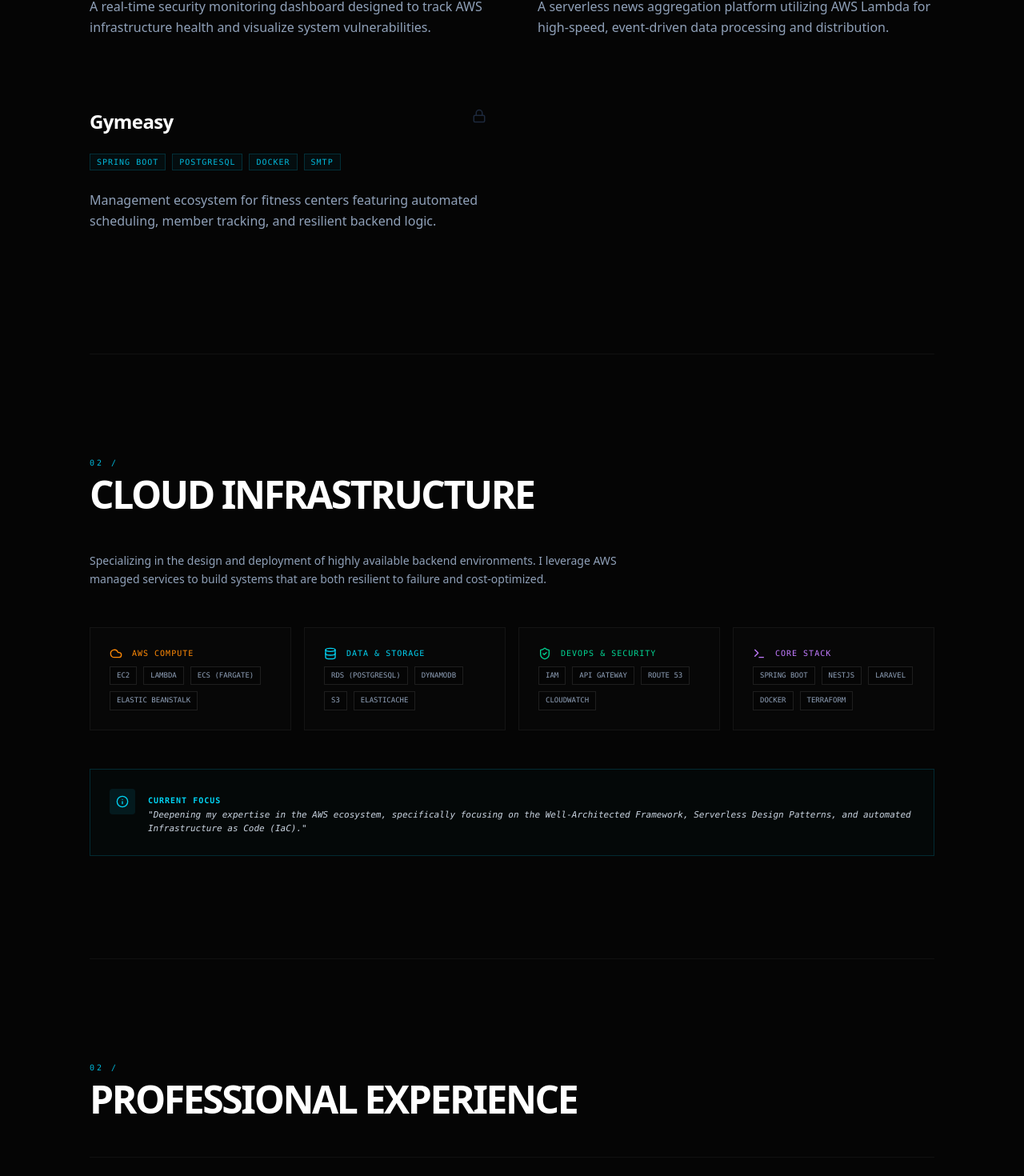
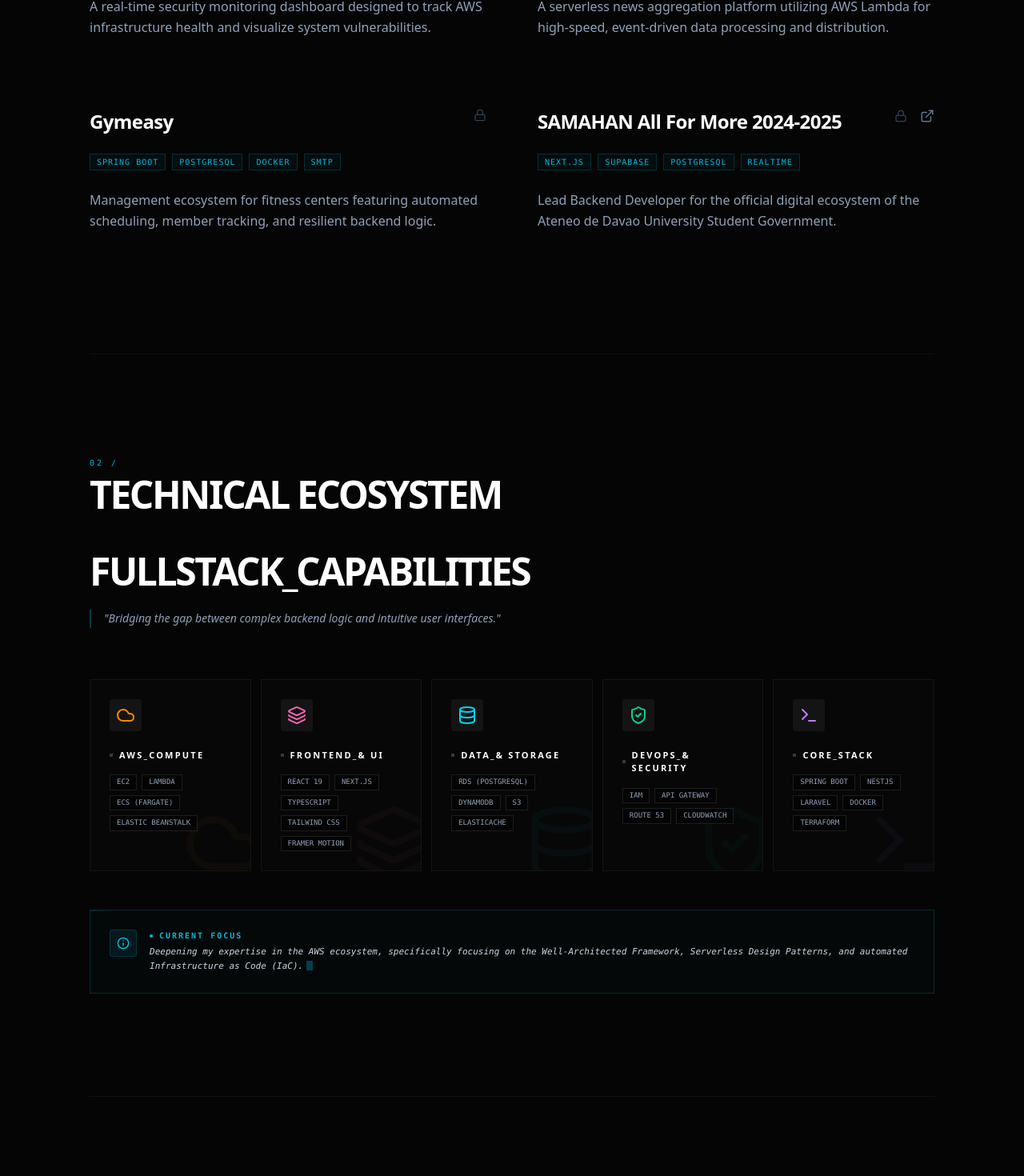
Before and after one commit to SaaammmyyyS/personal-website, a React (Vite) app: page / in a window 1280 px wide. Shown: the part 1114-2584 px from the top of the page at 80% size. Built offline with nearby package versions, Linux system fonts and the light colour scheme.

Commit message:
feat: pivot to Fullstack role and implement advanced UI animations

```diff
--- a/src/App.jsx
+++ b/src/App.jsx
@@ -7,17 +7,14 @@ import TechnicalHeader from './components/TechnicalHeader';
 import Hero from './components/Hero';
 import ProjectCard from './components/ProjectCard';
 import SectionLabel from './components/SectionLabel';
-import TechnicalSpecs from './components/TechnicalSpecs';
-import CareerSection from './components/CareerSection';
+import TechnicalSpecs from './components/TechnicalSpecs'; // This is now the combined component
 import ContactSection from './components/ContactSection';
 import Footer from './components/Footer';
 import ProjectModal from './components/ProjectModal';
-import CareerModal from './components/CareerModal';
-import AITerminal from './components/AITerminal'; // New Component
+import AITerminal from './components/AITerminal';
 
 function App() {
   const [selectedProject, setSelectedProject] = useState(null);
-  const [selectedExp, setSelectedExp] = useState(null);
   const [formData, setFormData] = useState({ name: '', message: '' });
 
   return (
@@ -30,6 +27,7 @@ function App() {
         <main className="max-w-6xl mx-auto px-6 md:px-12 pt-20">
           <Hero />
 
+          {/* 01 / PROJECTS */}
           <section id="projects" className="py-32 border-t border-white/5">
             <SectionLabel number="01 /" text="Technical Prototypes" />
             <div className="grid grid-cols-1 md:grid-cols-2 gap-16 mt-12">
@@ -43,11 +41,6 @@ function App() {
 
           <TechnicalSpecs />
 
-          <section id="career" className="py-32 border-t border-white/5">
-            <SectionLabel number="02 /" text="Professional Experience" />
-            <CareerSection careerData={DATA.career} onSelect={setSelectedExp} />
-          </section>
-
           <ContactSection formData={formData} setFormData={setFormData} />
           <Footer />
         </main>
@@ -59,9 +52,6 @@ function App() {
         {selectedProject && (
           <ProjectModal project={selectedProject} onClose={() => setSelectedProject(null)} />
         )}
-        {selectedExp && (
-          <CareerModal experience={selectedExp} onClose={() => setSelectedExp(null)} />
-        )}
       </AnimatePresence>
     </div>
   );
--- a/src/components/ContactSection.jsx
+++ b/src/components/ContactSection.jsx
@@ -29,7 +29,7 @@ const ContactSection = ({ formData, setFormData }) => {
         <form className="space-y-10">
           <div className="space-y-4">
             <label className="text-[10px] font-mono text-cyan-500 uppercase tracking-[0.3em] flex items-center gap-2">
-              <Terminal size={12}/> User_Identity
+              <Terminal size={12}/> User
             </label>
             <input
               className="w-full bg-transparent border-b border-white/10 py-3 text-white focus:border-cyan-500 outline-none transition-colors font-mono"
@@ -41,7 +41,7 @@ const ContactSection = ({ formData, setFormData }) => {
 
           <div className="space-y-4">
             <label className="text-[10px] font-mono text-cyan-500 uppercase tracking-[0.3em] flex items-center gap-2">
-              <ShieldCheck size={12}/> Message_Payload
+              <ShieldCheck size={12}/> Message
             </label>
             <textarea
               rows="4"
--- a/src/components/ProjectCard.jsx
+++ b/src/components/ProjectCard.jsx
@@ -8,17 +8,34 @@ const ProjectCard = ({ title, subtitle, tags, link, github, isPrivate }) => {
         <h3 className="text-2xl font-bold tracking-tight text-white group-hover:text-cyan-400 transition-colors">
           {title}
         </h3>
-        <div className="flex gap-4 relative z-30 pointer-events-auto">
-          {github && (
-            <a href={github} target="_blank" rel="noreferrer" className="text-slate-500 hover:text-white transition-colors" onClick={(e) => e.stopPropagation()}>
+        <div className="flex gap-4 relative z-30 pointer-events-auto items-center">
+          {github && !isPrivate ? (
+            <a
+              href={github}
+              target="_blank"
+              rel="noreferrer"
+              className="text-slate-500 hover:text-white transition-colors"
+              onClick={(e) => e.stopPropagation()}
+            >
               <Github size={18} />
             </a>
+          ) : isPrivate && (
+            <div className="text-slate-700 cursor-not-allowed" title="Source code is private">
+              <Lock size={16} />
+            </div>
           )}
-          {!isPrivate ? (
-            <a href={link} target="_blank" rel="noreferrer" className="text-slate-500 hover:text-cyan-400 transition-colors" onClick={(e) => e.stopPropagation()}>
+
+          {link && link !== "#" && (
+            <a
+              href={link}
+              target="_blank"
+              rel="noreferrer"
+              className="text-slate-500 hover:text-cyan-400 transition-colors"
+              onClick={(e) => e.stopPropagation()}
+            >
               <ExternalLink size={18} />
             </a>
-          ) : <Lock size={18} className="text-slate-800" />}
+          )}
         </div>
       </div>
 
--- a/src/components/TechnicalSpecs.jsx
+++ b/src/components/TechnicalSpecs.jsx
@@ -1,71 +1,159 @@
 import React from 'react';
-import { Cloud, Database, ShieldCheck, Terminal, Info } from 'lucide-react';
+import { motion } from 'framer-motion';
+import { Cloud, Database, ShieldCheck, Terminal, Info, Layers } from 'lucide-react';
 import SectionLabel from './SectionLabel';
 import { DATA } from '../constants/data';
 
 const iconMap = {
-  cloud: Cloud,
-  database: Database,
-  shield: ShieldCheck,
-  terminal: Terminal
+  cloud: <Cloud size={24} className="text-orange-400" />,
+  database: <Database size={24} className="text-cyan-400" />,
+  shield: <ShieldCheck size={24} className="text-emerald-400" />,
+  terminal: <Terminal size={24} className="text-purple-400" />,
+  layers: <Layers size={24} className="text-pink-400" />
 };
 
-const TechGroup = ({ title, iconName, iconColor, tags }) => {
-  const Icon = iconMap[iconName] || Terminal;
+const TechGroup = ({ title, iconName, tags, index }) => {
+  const IconComponent = iconMap[iconName] || <Terminal size={24} />;
+
   return (
-    <div className="space-y-4 p-6 border border-white/5 bg-white/[0.01] hover:bg-white/[0.03] transition-all group">
-      <div className={`flex items-center gap-3 font-mono text-[10px] ${iconColor} tracking-widest uppercase mb-2`}>
-        <Icon size={16} className="group-hover:scale-110 transition-transform" /> {title}
+    <motion.div
+      initial={{ opacity: 0, y: 20 }}
+      whileInView={{ opacity: 1, y: 0 }}
+      whileHover={{ y: -5, transition: { duration: 0.2 } }}
+      transition={{ duration: 0.5, delay: index * 0.1 }}
+      viewport={{ once: true }}
+      className="group relative p-6 bg-white/[0.01] border border-white/5 hover:border-cyan-500/30 transition-all duration-500 overflow-hidden"
+    >
+      <div className="absolute top-0 left-0 w-2 h-2 border-t border-l border-cyan-500/0 group-hover:border-cyan-500/50 transition-all duration-500" />
+      <div className="absolute bottom-0 right-0 w-2 h-2 border-b border-r border-cyan-500/0 group-hover:border-cyan-500/50 transition-all duration-500" />
+
+      <motion.div
+        whileHover={{ scale: 1.1, rotate: 5 }}
+        className="absolute -right-4 -bottom-4 opacity-[0.03] group-hover:opacity-[0.08] transition-opacity pointer-events-none"
+      >
+        {React.cloneElement(IconComponent, { size: 100 })}
+      </motion.div>
+
+      <div className="relative z-10">
+        <motion.div
+          whileHover={{ rotate: [0, -10, 10, 0] }}
+          className="mb-4 inline-block p-2 bg-white/5 rounded-sm group-hover:bg-cyan-500/10 transition-colors"
+        >
+          {IconComponent}
+        </motion.div>
+
+        <h3 className="text-white font-bold text-[11px] mb-4 tracking-[0.2em] uppercase flex items-center gap-2">
+          <span className="w-1 h-1 bg-white/20 group-hover:bg-cyan-500 transition-colors" />
+          {title.replace(' ', '_')}
+        </h3>
+
+        <div className="flex flex-wrap gap-1.5">
+          {tags.map((tech, i) => (
+            <motion.span
+              key={tech}
+              initial={{ opacity: 0 }}
+              whileInView={{ opacity: 1 }}
+              transition={{ delay: (index * 0.1) + (i * 0.05) }}
+              className="px-2 py-0.5 border border-white/10 bg-black/40 text-[9px] font-mono text-slate-400 uppercase group-hover:text-cyan-400 group-hover:border-cyan-400/30 transition-all duration-300"
+            >
+              {tech}
+            </motion.span>
+          ))}
+        </div>
       </div>
-      <div className="flex flex-wrap gap-2">
-        {tags.map((tech) => (
-          <span key={tech} className="px-2 py-1 border border-white/10 bg-black/20 text-[9px] font-mono text-slate-400 uppercase group-hover:border-white/30 transition-colors">
-            {tech}
-          </span>
-        ))}
-      </div>
-    </div>
+    </motion.div>
   );
 };
 
 const TechnicalSpecs = () => {
+  const sentence = {
+    hidden: { opacity: 1 },
+    visible: {
+      opacity: 1,
+      transition: {
+        delay: 0.5,
+        staggerChildren: 0.02,
+      },
+    },
+  };
+
+  const letter = {
+    hidden: { opacity: 0, display: "none" },
+    visible: {
+      opacity: 1,
+      display: "inline",
+    },
+  };
+
   return (
     <section id="specs" className="py-24 md:py-32 border-t border-white/5">
-      <SectionLabel number="02 /" text="Cloud Infrastructure" />
+      <SectionLabel number="02 /" text="Technical Ecosystem" />
 
-      <div className="mb-12 max-w-2xl">
-        <p className="text-slate-400 text-sm leading-relaxed">
-          Specializing in the design and deployment of highly available backend environments.
-          I leverage AWS managed services to build systems that are both resilient to failure and cost-optimized.
-        </p>
+      <div className="flex flex-col lg:flex-row justify-between items-start gap-8 mb-16 mt-12">
+        <div className="max-w-2xl">
+          <h2 className="text-4xl md:text-5xl font-bold tracking-tighter text-white uppercase mb-6">
+            Fullstack_Capabilities
+          </h2>
+          <p className="text-slate-400 text-sm leading-relaxed italic border-l-2 border-cyan-500/30 pl-4">
+            "Bridging the gap between complex backend logic and intuitive user interfaces."
+          </p>
+        </div>
       </div>
 
-      <div className="grid grid-cols-1 md:grid-cols-2 lg:grid-cols-4 gap-4">
+      <div className="grid grid-cols-1 sm:grid-cols-2 lg:grid-cols-5 gap-3">
         {DATA.cloudExpertise.map((group, index) => (
           <TechGroup
             key={index}
+            index={index}
             title={group.title}
             iconName={group.icon}
-            iconColor={group.color}
             tags={group.tags}
           />
         ))}
       </div>
 
       {DATA.learningLog && (
-        <div className="mt-12 p-6 border border-cyan-500/20 bg-cyan-500/[0.02] flex items-start gap-4">
-          <div className="p-2 bg-cyan-500/10 rounded-sm">
-            <Info size={16} className="text-cyan-400" />
+        <motion.div
+          initial={{ opacity: 0, scale: 0.98 }}
+          whileInView={{ opacity: 1, scale: 1 }}
+          className="mt-12 p-6 border border-cyan-500/20 bg-cyan-500/[0.02] flex items-start gap-4 relative overflow-hidden group"
+        >
+          <motion.div
+            animate={{ x: ["-100%", "200%"] }}
+            transition={{ duration: 3, repeat: Infinity, ease: "linear" }}
+            className="absolute top-0 left-0 h-[1px] w-40 bg-gradient-to-r from-transparent via-cyan-500/50 to-transparent"
+          />
+
+          <div className="p-2 bg-cyan-500/10 rounded-sm shrink-0 border border-cyan-500/20">
+            <Info size={16} className="text-cyan-400 animate-pulse" />
           </div>
+
           <div className="space-y-1">
-            <span className="text-cyan-400 font-mono text-[10px] tracking-widest uppercase font-bold">
+            <span className="text-cyan-500 font-mono text-[10px] tracking-[0.2em] uppercase font-bold flex items-center gap-2">
+              <span className="w-1 h-1 bg-cyan-500 rounded-full" />
               Current Focus
             </span>
-            <p className="text-slate-300 font-mono text-[11px] leading-relaxed italic">
-              "{DATA.learningLog}"
-            </p>
+
+            <motion.p
+              variants={sentence}
+              initial="hidden"
+              whileInView="visible"
+              viewport={{ once: true }}
+              className="text-slate-300 font-mono text-[11px] leading-relaxed italic"
+            >
+              {DATA.learningLog.split("").map((char, index) => (
+                <motion.span key={char + "-" + index} variants={letter}>
+                  {char}
+                </motion.span>
+              ))}
+              <motion.span
+                animate={{ opacity: [0, 1, 0] }}
+                transition={{ repeat: Infinity, duration: 0.8 }}
+                className="inline-block w-2 h-3 bg-cyan-500 ml-1 translate-y-0.5"
+              />
+            </motion.p>
           </div>
-        </div>
+        </motion.div>
       )}
     </section>
   );
--- a/src/constants/data.js
+++ b/src/constants/data.js
@@ -2,11 +2,12 @@ export const DATA = {
   profile: {
     name: "Ivan Sam",
     email: "ivansamwabina@gmail.com",
-    role: "Backend Architect",
-    displayRole: "Backend Architect",
+    role: "Fullstack Engineer",
+    displayRole: "Fullstack Engineer // Systems Architect",
+    cvLink: "https://ivan-sam-portfolio.vercel.app/Resume.pdf",
     location: "Davao City, PH",
     status: "Open for Opportunities",
-    primaryStack: "Spring Boot // NestJS",
+    primaryStack: "Spring Boot // React // AWS",
     socials: {
       github: "https://github.com/SaaammmyyyS",
       linkedin: "https://www.linkedin.com/in/ivan-sam-wabina-875a91297/",
@@ -27,6 +28,12 @@ export const DATA = {
       color: "text-orange-400",
       icon: "cloud",
       tags: ["EC2", "Lambda", "ECS (Fargate)", "Elastic Beanstalk"]
+    },
+    {
+      title: "Frontend & UI",
+      color: "text-pink-400",
+      icon: "layers",
+      tags: ["React 19", "Next.js", "TypeScript", "Tailwind CSS", "Framer Motion"]
     },
     {
       title: "Data & Storage",
@@ -98,7 +105,27 @@ export const DATA = {
       github: null,
       isPrivate: true,
       detailedDescription: null
-    }
+    },
+    {
+      id: "proj-samahan-2024",
+      title: "SAMAHAN All For More 2024-2025",
+      subtitle: "Lead Backend Developer for the official digital ecosystem of the Ateneo de Davao University Student Government.",
+      tags: ["Next.js", "Supabase", "PostgreSQL", "Realtime"],
+      link: "https://samahan.addu.edu.ph",
+      github: null,
+      isPrivate: true,
+      detailedDescription: {
+        headline: "Unified Governance Platform & Real-time Information Hub",
+        overview: "Led the backend engineering effort for the official SAMAHAN website as part of the Systems Developer (Sysdev) team. We architected a unified platform to serve over 8,000 students, focusing on seamless data delivery and high-availability during critical university periods.",
+        innovation: [
+          "Lead Backend Engineering: Directed the technical implementation of database schemas and server-side logic, ensuring data integrity across multiple student government clusters.",
+          "BaaS Orchestration: Leveraged Supabase to implement complex Row-Level Security (RLS) policies and real-time database listeners for live event updates.",
+          "Scalable Governance: Designed the backend to handle massive concurrency spikes during student elections and organization registrations without the overhead of manual server management."
+        ],
+        stack: "Next.js (Frontend), Supabase (Auth, Database, Storage), PostgreSQL, TypeScript."
+      }
+    },
+
   ],
 
   career: [
```
Also changed, not shown: src/components/AITerminal.jsx (+25 -17 lines), src/components/ProjectModal.jsx (+23 -5 lines).
